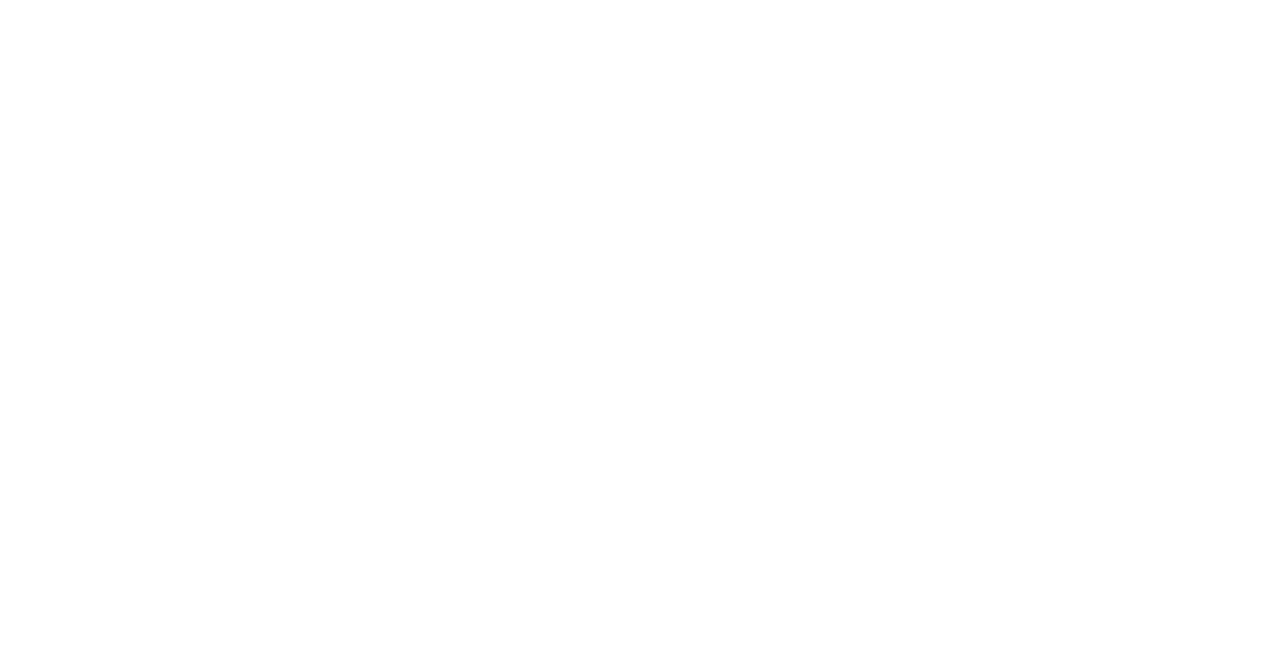
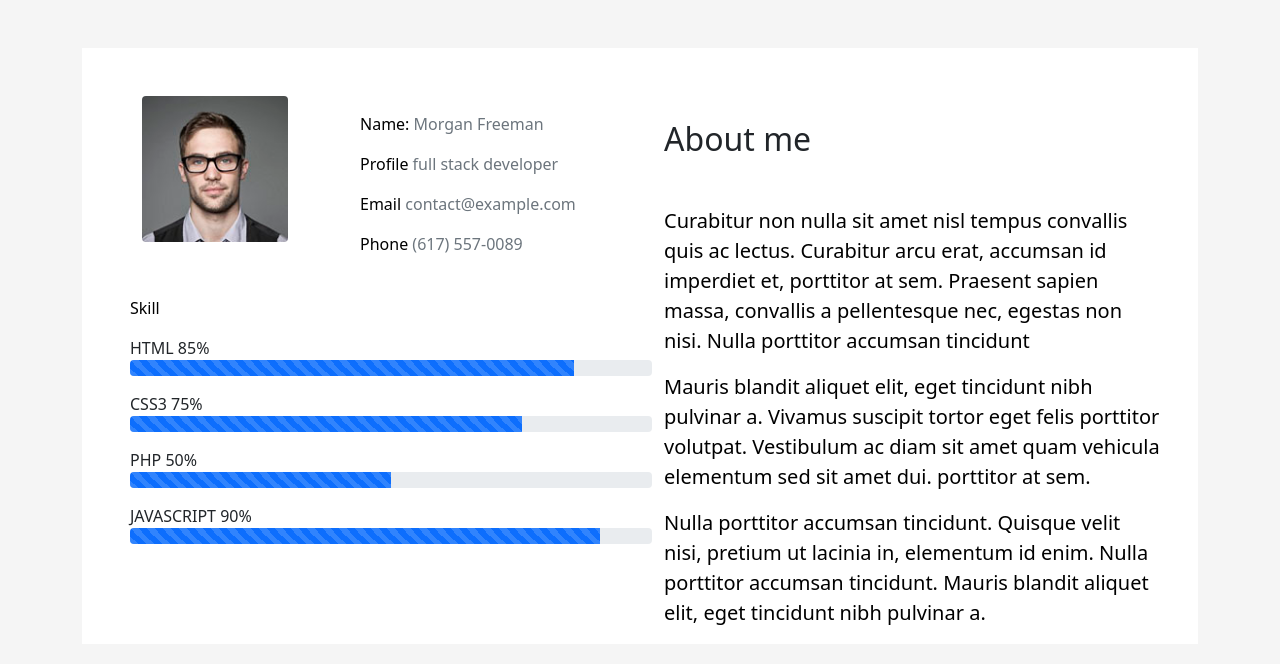
Before and after one commit to AboElkhear/AboElkhear, a plain HTML site: page index.html in a window 1280 px wide. Drawn offline with Linux system fonts and the light colour scheme.

Commit message:
second commit

```diff
--- a/css/style.css
+++ b/css/style.css
@@ -3,3 +3,43 @@
     padding   : 0;
     box-sizing: border-box;
 }
+
+  body {
+    margin: 0;
+    padding: 0;
+    background-color: #f5f5f5;
+  }
+  h3 {
+    font-weight: bold;
+  }
+  p {
+    color: black;
+  }
+  .line-mf {
+    width: 40px;
+    height: 5px;
+    background-color: #0078ff;
+    margin: 0 auto;
+  }
+  .clr {
+    clear: both;
+  }
+  .overlay-bg .bg {
+    background-color: #0077ffb9;
+    height: 100vh;
+  }
+
+  /* Start About */
+
+.About .title-box-2 {
+    margin-bottom: 3rem;
+  }
+  .About .titel-left {
+    font-size: 2rem;
+    position: relative;
+  }
+  .About .lead {
+    font-size: 1.25rem;
+    font-weight: 300;
+  }
+  /* End About */
--- a/index.html
+++ b/index.html
@@ -17,6 +17,99 @@
 </head>
 
 <body>
+ <!-- Start About -->
+
+ <div id="about" class="About mt-5 mb-5 ">
+    <div class="container">
+        <div class="about-bg bg-white ps-5 pt-5">
+            <div class="row">
+                <div class="col-6">
+                    <div class="row">
+                        <div class="col-lg-4 ps-4">
+                            <img src="Images/About/testimonial-2.jpg" alt="" class="w-100 rounded">
+                        </div>
+                        <div class="col-lg-8">
+                            <div class="about-info pt-3 ps-5">
+                                <p>
+                                    <span>Name:</span>
+                                    <span class="text-muted">Morgan Freeman</span>
+                                </p>
+                                <p>
+                                    <span>Profile</span>
+                                    <span class="text-muted"> full stack developer</span>
+                                </p>
+                                <p>
+                                    <span>Email</span>
+                                    <span class="text-muted">contact@example.com</span>
+                                </p>
+                                <p>
+                                    <span>Phone</span>
+                                    <span class="text-muted">(617) 557-0089</span>
+                                </p>
+                            </div>
+                        </div>
+                    </div>
+
+                    <div class="col-lg-12">
+                        <div class="skill-mf pt-4 mb-5">
+                            <p>Skill</p>
+                            <div class="mar-b pb-3">
+                            <span>HTML</span>
+                            <span>85%</span>
+                            <div class="progress">
+                                <div class="progress-bar progress-bar-striped progress-bar-animated" role="progressbar" aria-valuenow="75" aria-valuemin="0" aria-valuemax="100" style="width: 85%"></div>
+                            </div>
+                            </div>
+                            <div class="mar-b pb-3">
+                            <span>CSS3</span>
+                            <span>75%</span>
+                            <div class="progress">
+                                <div class="progress-bar progress-bar-striped progress-bar-animated" role="progressbar" aria-valuenow="75" aria-valuemin="0" aria-valuemax="100" style="width: 75%"></div>
+                            </div>
+                            </div>
+                            <div class="mar-b pb-3">
+                            <span>PHP</span>
+                            <span>50%</span>
+                            <div class="progress">
+                                <div class="progress-bar progress-bar-striped progress-bar-animated" role="progressbar" aria-valuenow="75" aria-valuemin="0" aria-valuemax="100" style="width: 50%"></div>
+                            </div>
+                            </div>
+                            <div class="mar-b pb-3">
+                            <span>JAVASCRIPT</span>
+                            <span>90%</span>
+                            <div class="progress">
+                                <div class="progress-bar progress-bar-striped progress-bar-animated" role="progressbar" aria-valuenow="75" aria-valuemin="0" aria-valuemax="100" style="width: 90%"></div>
+                            </div>
+                            </div>
+
+
+                        </div>
+                    </div>
+                </div>
+
+                <div class="col-lg-6 p-0 pe-5">
+                    <div class="about-me pt-4 md-0">
+                        <div class="title-box-2">
+                            <h5 class="titel-left">About me</h5>
+                        </div>
+                        <p class="lead">
+                            Curabitur non nulla sit amet nisl tempus convallis quis ac lectus. Curabitur arcu erat, accumsan id imperdiet et, porttitor at sem. Praesent sapien massa, convallis a pellentesque nec, egestas non nisi. Nulla porttitor accumsan tincidunt
+                        </p>
+                        <p class="lead">
+                            Mauris blandit aliquet elit, eget tincidunt nibh pulvinar a. Vivamus suscipit tortor eget felis porttitor volutpat. Vestibulum ac diam sit amet quam vehicula elementum sed sit amet dui. porttitor at sem.
+                        </p>
+                        <p class="lead">
+                            Nulla porttitor accumsan tincidunt. Quisque velit nisi, pretium ut lacinia in, elementum id enim. Nulla porttitor accumsan tincidunt. Mauris blandit aliquet elit, eget tincidunt nibh pulvinar a.
+                        </p>
+                    </div>
+                </div>
+            </div>
+        </div>
+    </div>
+</div>
+
+<!-- End About -->
+
 
 
 </body>
```
Also changed, not shown: Images/About/testimonial-2.jpg (added), Images/Blog/counters-bg.jpg (added), Images/Blog/post-1.jpg (added), Images/Blog/post-2.jpg (added), Images/Blog/testimonial-2.jpg (added), Images/Work/overlay-bg.jpg (added), Images/Work/work-1.jpg (added), Images/Work/work-2.jpg (added), Images/Work/work-3.jpg (added), Images/Work/work-4.jpg (added), Images/Work/work-5.jpg (added), Images/Work/work-6.jpg (added), Images/bg/hero-bg.jpg (added), Images/counters-bg.jpg (added), 1 more files.
